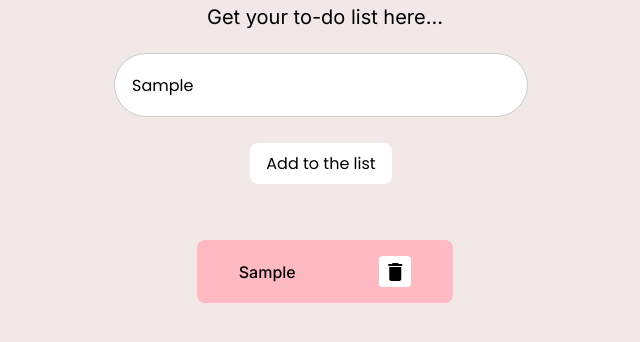
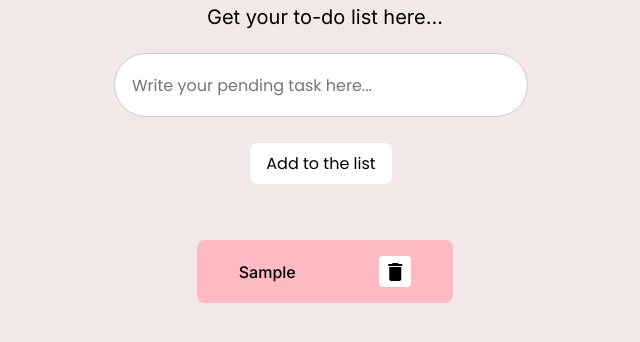
Before and after one commit to bhaveshdarpan/todo-list, a plain HTML site: page index.html in a window 1280 px wide. Both pictures are taken after typing "Sample" into the empty fields and a click on the button "Add to the list". Shown: the part 312-654 px from the top of the page, without its empty margins (315-955 px from the left). Drawn offline with Linux system fonts and the light colour scheme.

Commit message:
Update index.html

```diff
--- a/index.html
+++ b/index.html
@@ -124,6 +124,7 @@
                 }
                 function addTask(){
                     taskList.push(getValue());
+
                 }
                 // const input = document.getElementById('tasks-to-add');
                 // const button = document.getElementById('add-button');
@@ -153,6 +154,7 @@
                     deleteButton.addEventListener('click', deleteTask);
                     newTask.appendChild(deleteButton);
                     document.querySelector(".task-list").appendChild(newTask);
+                    document.getElementById("tasks-to-add").value = "";
                 }
                 function deleteTask(){
                     var li=this.parentElement;
@@ -161,7 +163,6 @@
             </script>
 
             <div class="task-list">
-
             </div>
         </div>
     </body>
```
